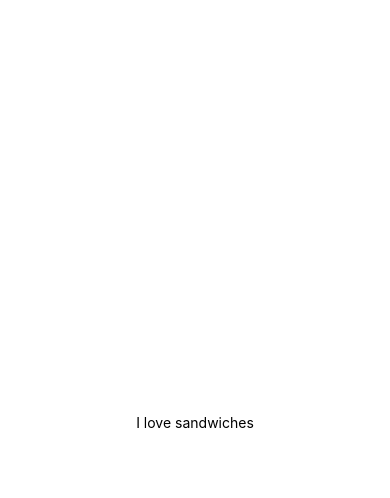
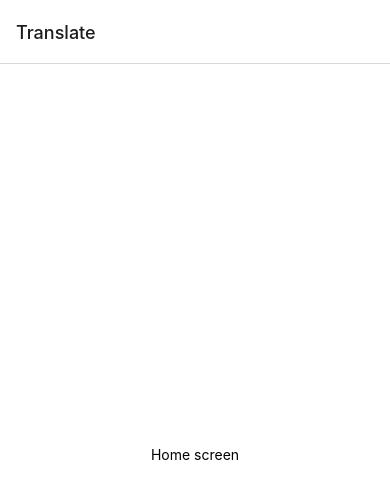
Before and after one commit to ReeceKenney/googleTranslate, a React Native app: screen /main in a window 390 px wide. Shown: the top 498 px of the page. Built offline with nearby package versions, Linux system fonts and the light colour scheme.

Commit message:
stackNavigator

```diff
--- a/App.js
+++ b/App.js
@@ -1,12 +1,29 @@
+import 'react-native-gesture-handler';
 import { StatusBar } from 'expo-status-bar';
 import { StyleSheet, Text, View } from 'react-native';
+import { NavigationContainer } from '@react-navigation/native';
+import { createStackNavigator } from '@react-navigation/stack';
+import HomeScreen from './screens/HomeScreen';
+
+const Stack = createStackNavigator();
 
 export default function App() {
   return (
-    <View style={styles.container}>
-      <Text>I love sandwiches</Text>
-      <StatusBar style="auto" />
-    </View>
+    <NavigationContainer>
+      <View style={{ flex: 1 }}>
+        <Stack.Navigator>
+          <Stack.Group>
+            <Stack.Screen
+              name="main"
+              component={HomeScreen}
+              options={{
+                headerTitle: "Translate"
+              }}
+            />
+          </Stack.Group>
+        </Stack.Navigator>
+      </View>
+    </NavigationContainer>
   );
 }
 
--- a/package.json
+++ b/package.json
@@ -10,11 +10,16 @@
     "eject": "expo eject"
   },
   "dependencies": {
+    "@react-navigation/native": "^6.0.11",
+    "@react-navigation/stack": "^6.2.2",
     "expo": "~45.0.0",
     "expo-status-bar": "~1.3.0",
     "react": "17.0.2",
     "react-dom": "17.0.2",
     "react-native": "0.68.2",
+    "react-native-gesture-handler": "~2.2.1",
+    "react-native-safe-area-context": "4.2.4",
+    "react-native-screens": "~3.11.1",
     "react-native-web": "0.17.7"
   },
   "devDependencies": {
--- /dev/null
+++ b/screens/HomeScreen.js
@@ -0,0 +1,18 @@
+import { StyleSheet, Text, View } from 'react-native';
+
+export default function HomeScreen() {
+  return (
+      <View style={styles.container}>
+        <Text>Home screen</Text>
+      </View>
+  );
+}
+
+const styles = StyleSheet.create({
+  container: {
+    flex: 1,
+    backgroundColor: '#fff',
+    alignItems: 'center',
+    justifyContent: 'center',
+  },
+});
```
Also changed, not shown: screens/SavedScreen.js (added, +18 -0 lines), screens/SettingsScreen.js (added, +18 -0 lines), 2 other files (tests, documents, lock files or other folders).
